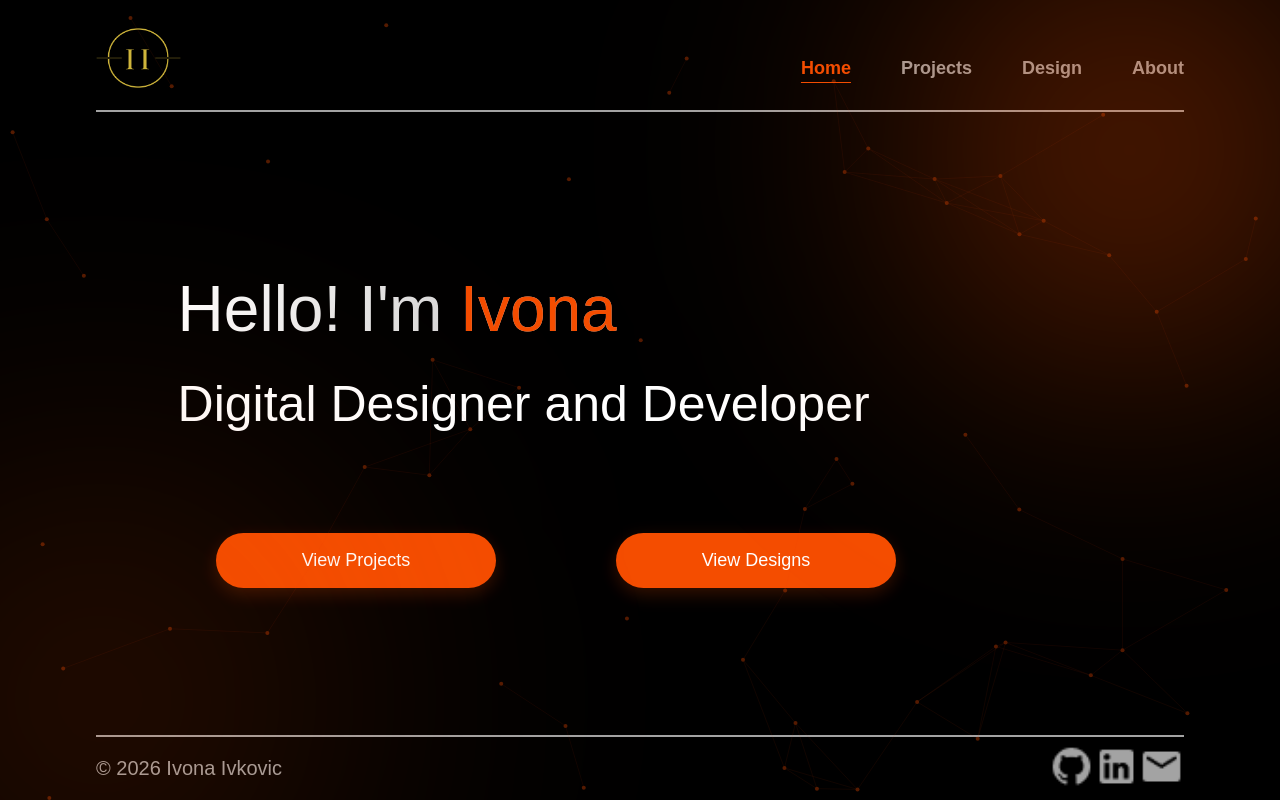
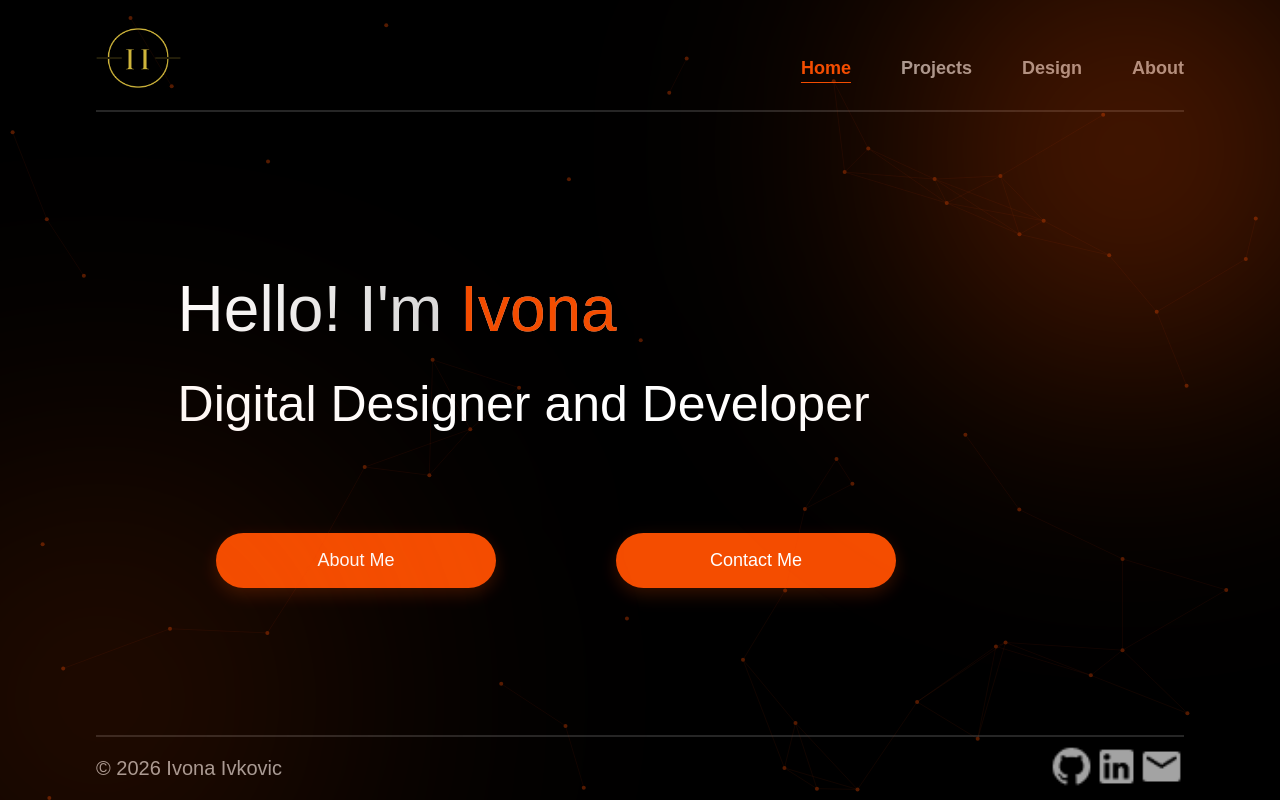
Before and after one commit to IvonaIva00/portfolioii, a Next.js app: page / in a window 1280 px wide. Shown: the top 800 px of the page. Built offline with nearby package versions, Linux system fonts and the light colour scheme; a web font is replaced by a local one.

Commit message:
fixed design

```diff
--- a/pages/index.js
+++ b/pages/index.js
@@ -152,11 +152,11 @@ Hello! I'm <span className={styles.name}>Ivona</span>
 
   </div>
   <div className={styles.buttons}>
-  <Link  href="/projects" className={styles.button_link}>
-            <button className={styles.button1}>View Projects</button>
+  <Link  href="/about" className={styles.button_link}>
+            <button className={styles.button1}>About Me</button>
         </Link>
         <Link  href="/designs" className={styles.button_link}>
-            <button className={styles.button2}>View Designs</button>
+            <button className={styles.button2}>Contact Me</button>
         </Link>
 
         </div>
--- a/styles/About.module.css
+++ b/styles/About.module.css
@@ -111,7 +111,7 @@
     justify-content: space-between;
     margin: 0 auto;
     align-items: center;
-    border-bottom: 2px solid #a3a3a3;
+    border-bottom: 2px solid rgba(255,255,255,0.15);
     /* margin-bottom: 95px; */
     padding-bottom: 10px;
     margin-top: 20px;
@@ -276,11 +276,13 @@
       z-index: 2;
 
       /* MUCH LIGHTER */
+
+
+
+      border-radius: 14px;
       background: rgba(255,255,255,0.04);
-      border: 1px solid rgba(255,255,255,0.15);
-      box-shadow: 0 15px 40px rgba(0,0,0,0.5);
-      border-radius: 14px;
-
+    border: 1px solid rgba(255,255,255,0.15);
+    box-shadow: 0 15px 40px rgba(0,0,0,0.5);
       border-radius: 20px;
 
       backdrop-filter: blur(4px);
@@ -859,7 +861,7 @@
     .footer_line {
       width: 85%;
       height: 2px;
-      background-color: #a3a3a3;
+      background-color: rgba(255,255,255,0.15);
       margin: 0 auto;
     }
     .footer {
--- a/styles/Brainwaves.module.css
+++ b/styles/Brainwaves.module.css
@@ -107,7 +107,7 @@
   justify-content: space-between;
   margin: 0 auto;
   align-items: center;
-  border-bottom: 2px solid #a3a3a3;
+  border-bottom: 2px solid rgba(255,255,255,0.15);
   /* margin-bottom: 95px; */
   padding-bottom: 10px;
   margin-top: 20px;
@@ -525,7 +525,7 @@
   .footer_line {
     width: 85%;
     height: 2px;
-    background-color: #a3a3a3;
+    background-color: rgba(255,255,255,0.15);
     margin: 0 auto;
   }
   .footer {
--- a/styles/Designs.module.css
+++ b/styles/Designs.module.css
@@ -102,7 +102,7 @@
   justify-content: space-between;
   margin: 0 auto;
   align-items: center;
-  border-bottom: 2px solid #a3a3a3;
+  border-bottom: 2px solid rgba(255,255,255,0.15);
   /* margin-bottom: 95px; */
   padding-bottom: 10px;
   margin-top: 20px;
@@ -497,7 +497,7 @@
 .footer_line {
   width: 85%;
   height: 2px;
-  background-color: #a3a3a3;
+  background-color: rgba(255,255,255,0.15);
 }
 
 .footer_row {
--- a/styles/HappyHour.module.css
+++ b/styles/HappyHour.module.css
@@ -83,7 +83,7 @@
     justify-content: space-between;
     margin: 0 auto;
     align-items: center;
-    border-bottom: 2px solid #a3a3a3;
+    border-bottom: 2px solid rgba(255,255,255,0.15);
     /* margin-bottom: 95px; */
     padding-bottom: 10px;
     margin-top: 20px;
@@ -348,7 +348,7 @@
     .footer_line {
       width: 85%;
       height: 2px;
-      background-color: #a3a3a3;
+      background-color: rgba(255,255,255,0.15);
       margin: 0 auto;
     }
     .footer {
--- a/styles/Home.module.css
+++ b/styles/Home.module.css
@@ -98,7 +98,7 @@
   justify-content: space-between;
   margin: 0 auto;
   align-items: center;
-  border-bottom: 2px solid #a3a3a3;
+  border-bottom: 2px solid rgba(255,255,255,0.15);
   padding-bottom: 10px;
   margin-top: 20px;
   /* margin-bottom: 95px; */
@@ -326,7 +326,7 @@ width: 1000px;
   .footer_line {
 
     height: 2px;
-    background-color: #a3a3a3;
+    background-color: rgba(255,255,255,0.15);
   }
 
   .footer_row {
--- a/styles/Pause.module.css
+++ b/styles/Pause.module.css
@@ -82,7 +82,7 @@
   justify-content: space-between;
   margin: 0 auto;
   align-items: center;
-  border-bottom: 2px solid #a3a3a3;
+  border-bottom: 2px solid rgba(255,255,255,0.15);
   /* margin-bottom: 95px; */
   padding-bottom: 10px;
   margin-top: 20px;
@@ -242,7 +242,7 @@
     .footer_line {
       width: 85%;
       height: 2px;
-      background-color: #a3a3a3;
+      background-color: rgba(255,255,255,0.15);
       margin: 0 auto;
     }
     .footer {
--- a/styles/Projects.module.css
+++ b/styles/Projects.module.css
@@ -74,7 +74,7 @@
   justify-content: space-between;
   margin: 0 auto;
   align-items: center;
-  border-bottom: 2px solid #a3a3a3;
+  border-bottom: 2px solid rgba(255,255,255,0.15);
   /* margin-bottom: 95px; */
   padding-bottom: 10px;
   margin-top: 20px;
@@ -955,7 +955,7 @@ min-height: 380px;
   .footer_line {
     width: 85%;
     height: 2px;
-    background-color: #a3a3a3;
+    background-color: rgba(255,255,255,0.15);
     margin: 0 auto;
   }
   .footer {
--- a/styles/RoastMasters.module.css
+++ b/styles/RoastMasters.module.css
@@ -83,7 +83,7 @@
     justify-content: space-between;
     margin: 0 auto;
     align-items: center;
-    border-bottom: 2px solid #a3a3a3;
+    border-bottom: 2px solid rgba(255,255,255,0.15);
     /* margin-bottom: 95px; */
     padding-bottom: 10px;
     margin-top: 20px;
@@ -348,7 +348,7 @@
     .footer_line {
       width: 85%;
       height: 2px;
-      background-color: #a3a3a3;
+      background-color: rgba(255,255,255,0.15);
       margin: 0 auto;
     }
     .footer {
--- a/styles/SpeedLight.module.css
+++ b/styles/SpeedLight.module.css
@@ -85,7 +85,7 @@
   justify-content: space-between;
   margin: 0 auto;
   align-items: center;
-  border-bottom: 2px solid #a3a3a3;
+  border-bottom: 2px solid rgba(255,255,255,0.15);
   /* margin-bottom: 95px; */
   padding-bottom: 10px;
   margin-top: 20px;
@@ -450,7 +450,7 @@
   .footer_line {
     width: 85%;
     height: 2px;
-    background-color: #a3a3a3;
+    background-color: rgba(255,255,255,0.15);
     margin: 0 auto;
   }
   .footer {
```
